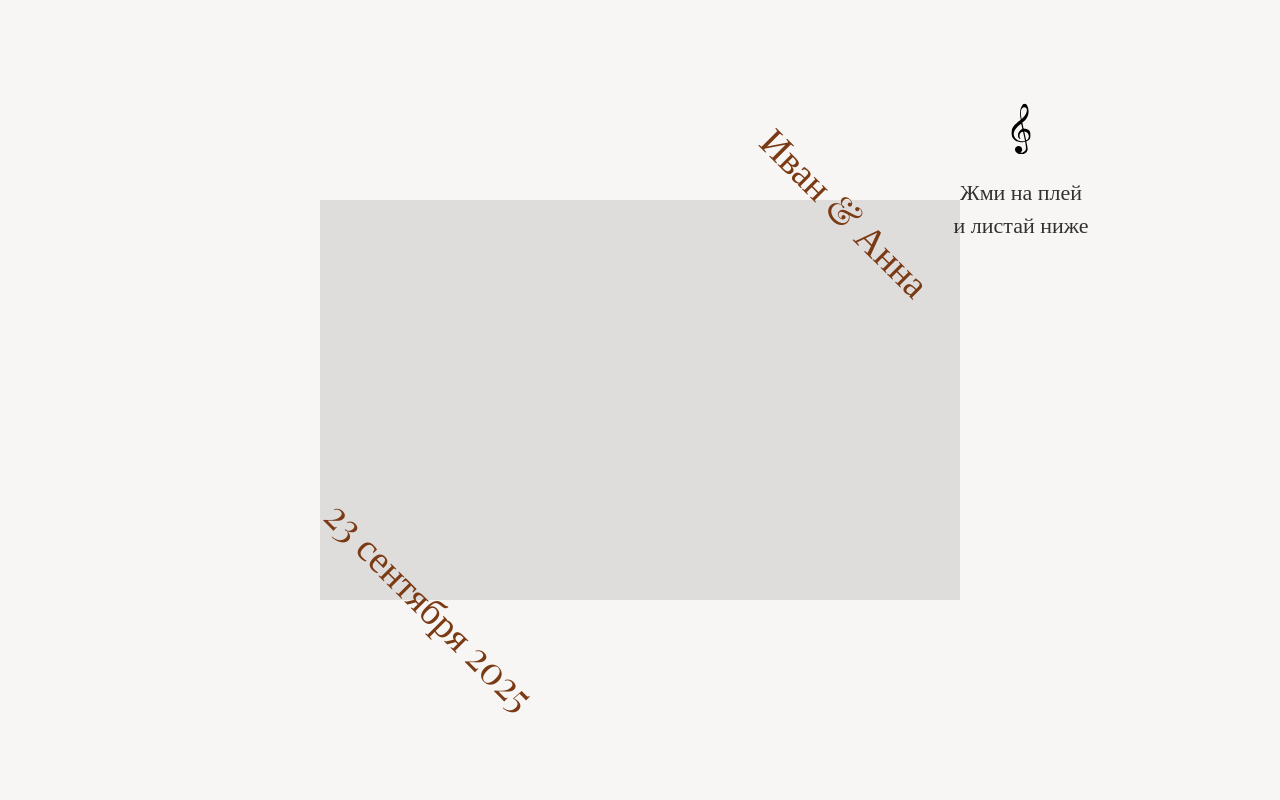
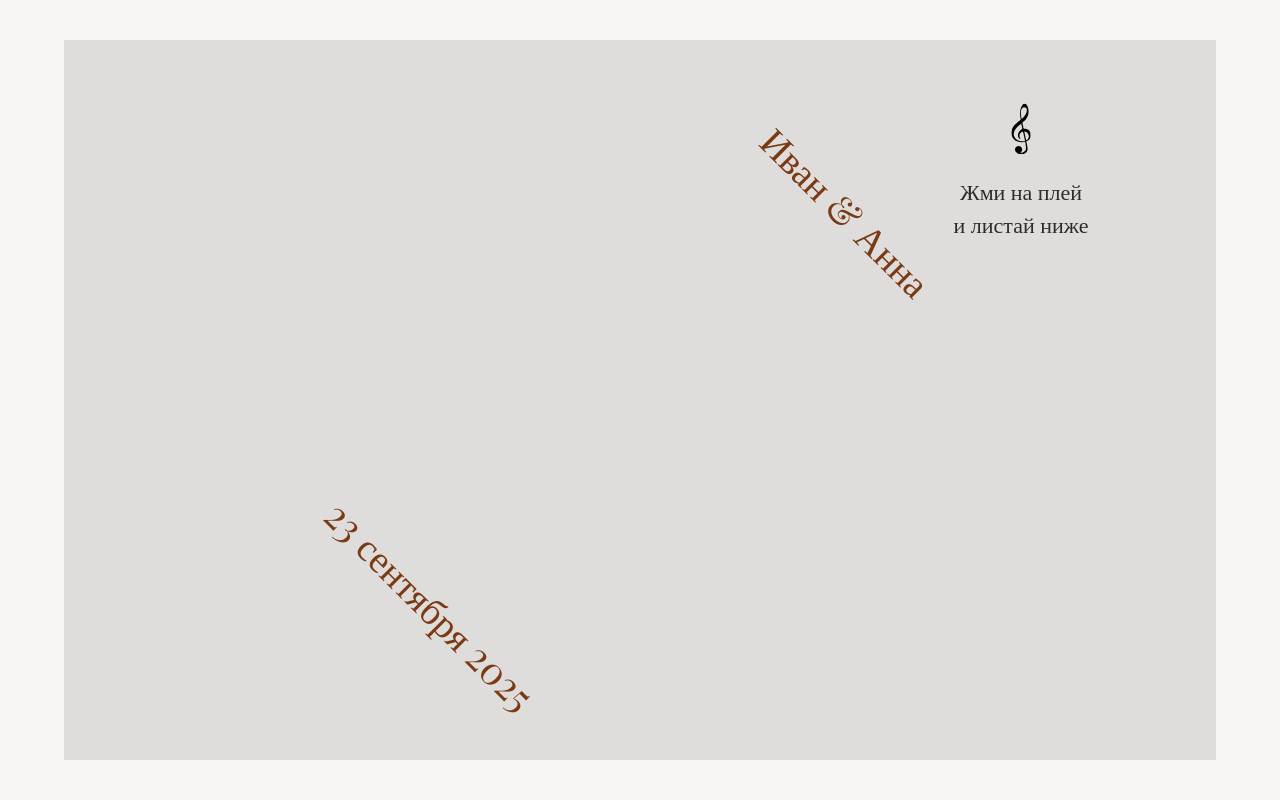
Before and after one commit to Lucem-afferens/wtd-silk, a website built with Vite: page index.html in a window 1280 px wide. Shown: the top 800 px of the page. Built offline with nearby package versions, Linux system fonts and the light colour scheme; files whose address does not match are found by name; a web font is replaced by a local one.

Commit message:
like last

```diff
--- a/src/sass/style.scss
+++ b/src/sass/style.scss
@@ -40,8 +40,8 @@ body {
     &__wrapper {
         display: block;
         position: fixed;
-        width: 50vw;
-        height: 50vh;
+        width: 90vw;
+        height: 90vh;
         background: url('../img/bg-textile-beige-horizont.svg') no-repeat 50%/cover;
         z-index: -10;
         top: 50%;
```
